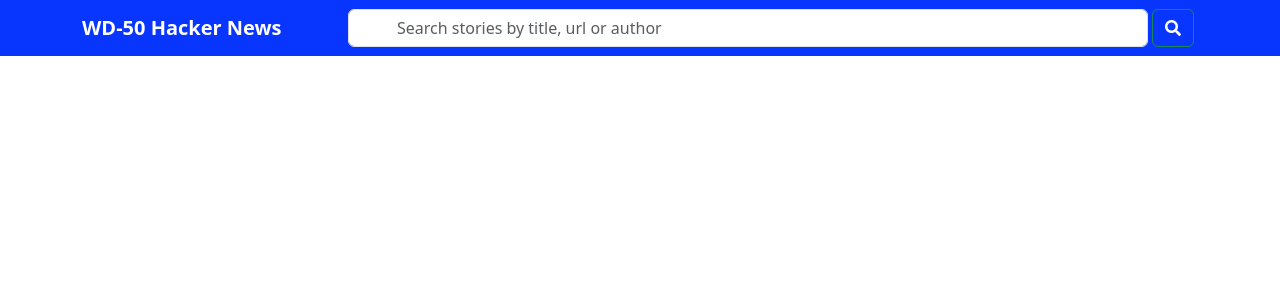
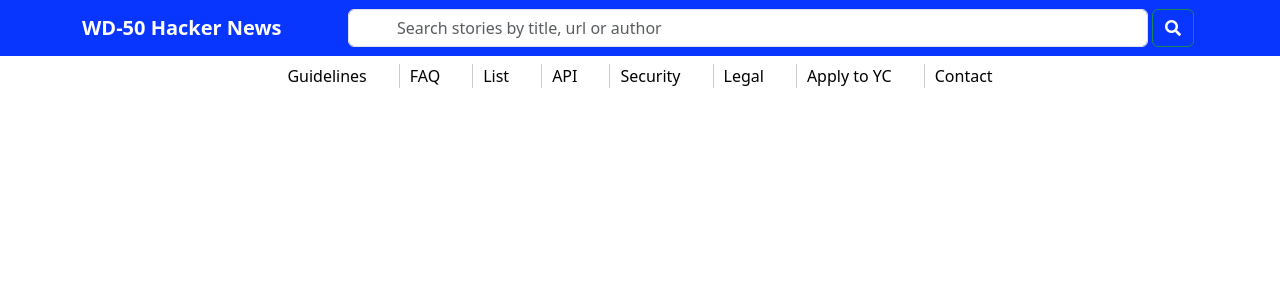
Before and after one commit to dancap82/HackNews, a React (Vite) app: page / in a window 1280 px wide. Shown: the top 300 px of the page. Built offline with nearby package versions, Linux system fonts and the light colour scheme.

Commit message:
add footer

```diff
--- a/src/App.jsx
+++ b/src/App.jsx
@@ -1,12 +1,14 @@
 import './App.css'
 import 'bootstrap/dist/css/bootstrap.css'
 import Header from './components/Header.jsx'
+import Footer from './components/Footer.jsx'
 
 
 function App() {
   return (
     <div>
       <Header />
+      <Footer />
     </div>
 
   )
--- /dev/null
+++ b/src/components/Footer.jsx
@@ -0,0 +1,22 @@
+
+
+function Footer() {
+    return (
+      <footer>
+        <div className="container">
+          <ul className="list-unstyled d-flex justify-content-center align-items-center p-0">
+            <li className="m-2 mx-3"><a href="#" className="text-decoration-none">Guidelines</a></li>
+            <li className="m-2 mx-3"><a href="#" className="text-decoration-none">FAQ</a></li>
+            <li className="m-2 mx-3"><a href="#" className="text-decoration-none">List</a></li>
+            <li className="m-2 mx-3"><a href="#" className="text-decoration-none">API</a></li>
+            <li className="m-2 mx-3"><a href="#" className="text-decoration-none">Security</a></li>
+            <li className="m-2 mx-3"><a href="#" className="text-decoration-none">Legal</a></li>
+            <li className="m-2 mx-3"><a href="#" className="text-decoration-none">Apply to YC</a></li>
+            <li className="m-2 mx-3"><a href="#" className="text-decoration-none">Contact</a></li>
+          </ul>
+        </div>
+      </footer>
+    );
+  }
+
+export default Footer
--- a/src/index.css
+++ b/src/index.css
@@ -10,7 +10,9 @@
 }
 
 
+
 .search-bar {
+
   width: 100%;
 }
 
@@ -31,3 +33,20 @@
     width: 800px;
   }
 }
+
+/* Footer starts here */
+
+
+footer .container ul li:not(:first-child) {
+  border-left: 1px solid #ccc; /* Adjust color and thickness as needed */
+  padding-left: 10px
+}
+footer .container ul li:first-child {
+  margin-left: 0;
+}
+
+footer .container ul li a {
+  color: black;
+}
+
+/* footer END */
```
